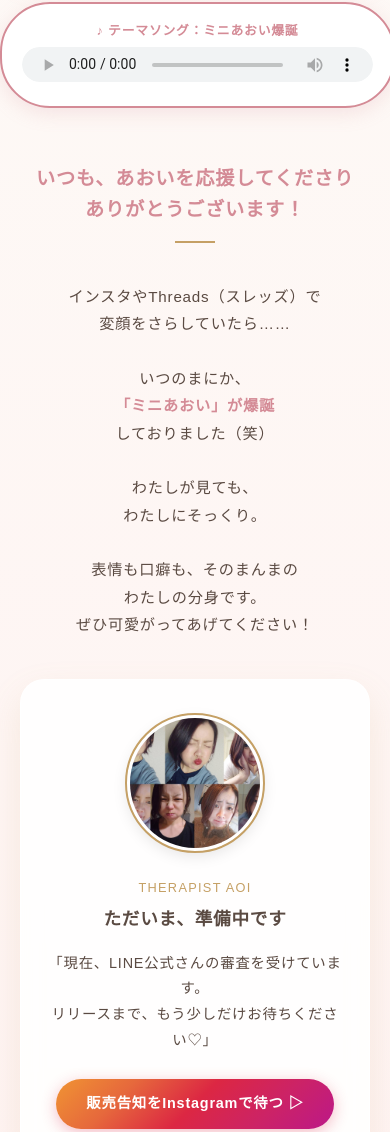
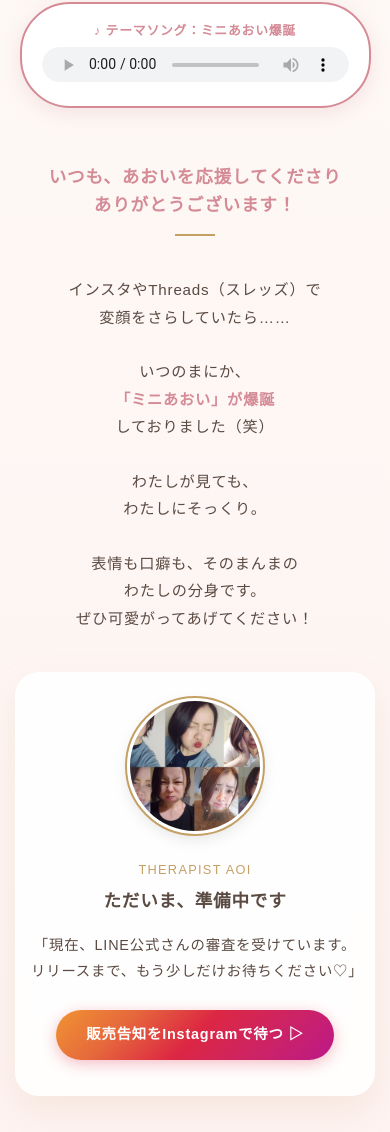
Before and after one commit to sowell202509/aoi_stamp_1.1, a plain HTML site: page index.html in a window 390 px wide. Shown: the part 506-1638 px from the top of the page. Drawn offline with Linux system fonts and the light colour scheme; a web font is replaced by a local one.

Commit message:
Update index.html

```diff
--- a/index.html
+++ b/index.html
@@ -17,6 +17,7 @@
             --card-bg: rgba(255, 255, 255, 0.85);
         }
 
+        /* 全体の設定 */
         body {
             font-family: 'Zen Maru Gothic', sans-serif;
             background: linear-gradient(180deg, var(--bg-start) 0%, var(--bg-end) 100%);
@@ -25,13 +26,19 @@
             padding: 0;
             line-height: 1.8;
             letter-spacing: 0.05em;
+            /* 横スクロール防止 */
+            overflow-x: hidden;
+            width: 100%;
         }
 
+        /* メインコンテナ（レスポンシブの要） */
         .container {
-            max-width: 600px;
+            width: 100%;
+            max-width: 600px; /* PCでもスマホ幅を維持して見やすく */
             margin: 0 auto;
             background-color: transparent;
             padding-bottom: 80px;
+            box-sizing: border-box; /* パディングを含めた幅計算 */
         }
 
         /* ヒーローエリア */
@@ -42,7 +49,7 @@
             border-bottom-left-radius: 40px;
             border-bottom-right-radius: 40px;
             box-shadow: 0 10px 30px rgba(212, 139, 150, 0.15);
-            margin-bottom: 0; /* 下のマージンをリセット */
+            margin-bottom: 0;
             overflow: hidden;
         }
 
@@ -59,34 +66,31 @@
             box-shadow: 0 2px 10px rgba(0,0,0,0.2);
             z-index: 10;
             letter-spacing: 0.1em;
+            pointer-events: none; /* クリックの邪魔をしない */
         }
 
         .hero-img {
             width: 100%;
+            height: auto;
             border-radius: 20px;
             display: block;
             box-shadow: 0 5px 15px rgba(0,0,0,0.05);
         }
 
-        /* ▼▼▼ 音楽プレーヤー（区切りスタイル） ▼▼▼ */
+        /* 音楽プレーヤーエリア */
         .audio-player-area {
             text-align: center;
-            /* 上下に程よい距離を空ける */
             margin: 30px auto 40px;
             position: relative;
             z-index: 5;
-            width: 90%;
+            width: 90%; /* スマホで端が切れないように */
             max-width: 500px;
-
-            /* 清潔感のある白ベースのデザイン */
             background: #fff;
             padding: 15px 20px;
             border-radius: 50px;
-
-            /* ふわっと浮かせる影 */
             box-shadow: 0 5px 20px rgba(212, 139, 150, 0.2);
-            /* テーマカラー（くすみピンク）の枠線 */
             border: 2px solid var(--primary);
+            box-sizing: border-box;
         }
 
         .audio-label {
@@ -102,15 +106,15 @@
             border-radius: 20px;
             outline: none;
         }
-        /* ▲▲▲ ここまで ▲▲▲ */
 
+        /* コンテンツエリア */
         .content-area {
             padding: 0 25px;
             text-align: center;
         }
 
         h2 {
-            font-size: 1.2rem;
+            font-size: clamp(1.1rem, 4vw, 1.3rem); /* 画面幅に合わせて文字サイズを自動調整 */
             color: var(--primary);
             margin-bottom: 25px;
             position: relative;
@@ -129,6 +133,7 @@
         p {
             font-size: 0.95rem;
             margin-bottom: 30px;
+            word-wrap: break-word; /* 長い文字の折り返し */
         }
 
         /* プロフィールカード */
@@ -181,6 +186,11 @@
             font-size: 0.9rem;
             box-shadow: 0 4px 15px rgba(220, 39, 67, 0.3);
             transition: transform 0.2s;
+            /* ボタンのテキスト折り返し防止 */
+            white-space: nowrap;
+            max-width: 100%;
+            overflow: hidden;
+            text-overflow: ellipsis;
         }
         .btn-instagram:hover {
             transform: translateY(-2px);
@@ -197,19 +207,40 @@
             gap: 12px;
             opacity: 0.8;
         }
+
+        /* スマホ対応のメディアクエリ（画面幅400px以下） */
+        @media screen and (max-width: 400px) {
+            .stamp-grid {
+                gap: 8px; /* 隙間を詰める */
+            }
+            .content-area {
+                padding: 0 15px; /* 余白を詰める */
+            }
+            .profile-card {
+                padding: 25px 15px;
+                margin: 40px 15px;
+            }
+            h2 {
+                font-size: 1.1rem;
+            }
+        }
+
         .stamp-grid img {
             width: 100%;
+            height: auto;
             border-radius: 12px;
             background-color: #fff;
             box-shadow: 0 2px 8px rgba(0,0,0,0.05);
             cursor: pointer;
             transition: transform 0.2s;
+            /* タップ時のハイライトを消す（スマホ用） */
+            -webkit-tap-highlight-color: transparent;
         }
         .stamp-grid img:hover {
             transform: scale(1.05);
         }
 
-        /* リッチカード仕様の拡大モーダル */
+        /* 拡大モーダル（レスポンシブ対応） */
         .modal {
             display: none;
             position: fixed;
@@ -224,6 +255,7 @@
             opacity: 0;
             transition: opacity 0.3s ease;
             padding: 20px;
+            box-sizing: border-box;
         }
         .modal.active {
             display: flex;
@@ -232,14 +264,15 @@
 
         .modal-content {
             position: relative;
-            max-width: 90%;
-            width: 400px;
+            /* 画面幅の90% か 最大400px か、小さい方を選ぶ */
+            width: min(90%, 400px);
             background-color: #fff;
             border: 4px solid var(--accent);
             border-radius: 25px;
             padding: 25px;
             box-shadow: 0 0 50px rgba(197, 160, 101, 0.6);
             text-align: center;
+            box-sizing: border-box;
         }
 
         .modal-content img {
@@ -265,6 +298,8 @@
             align-items: center;
             font-family: sans-serif;
             transition: transform 0.2s;
+            /* タップ領域確保 */
+            touch-action: manipulation;
         }
         .close-btn:hover {
             transform: scale(1.1);
@@ -308,6 +343,7 @@
             <span class="audio-label">♪ テーマソング：ミニあおい爆誕</span>
             <audio controls src="img/theme_song.mp3"></audio>
         </div>
+
         <section class="content-area">
             <h2>いつも、あおいを応援してくださり<br>ありがとうございます！</h2>
             <p>
```
